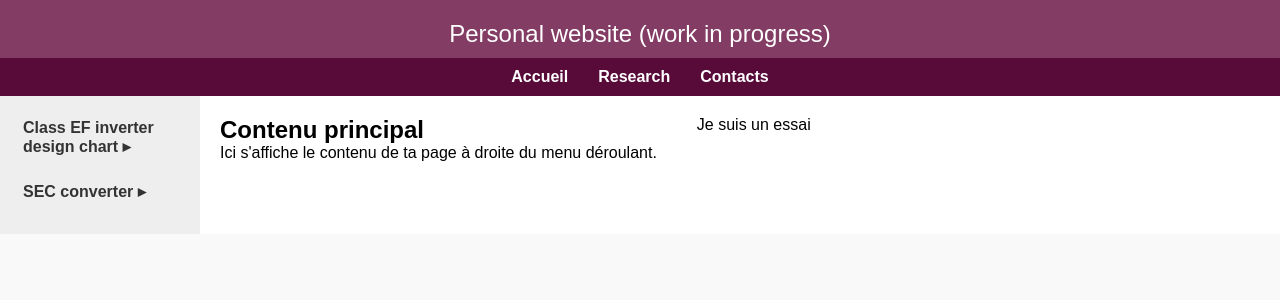
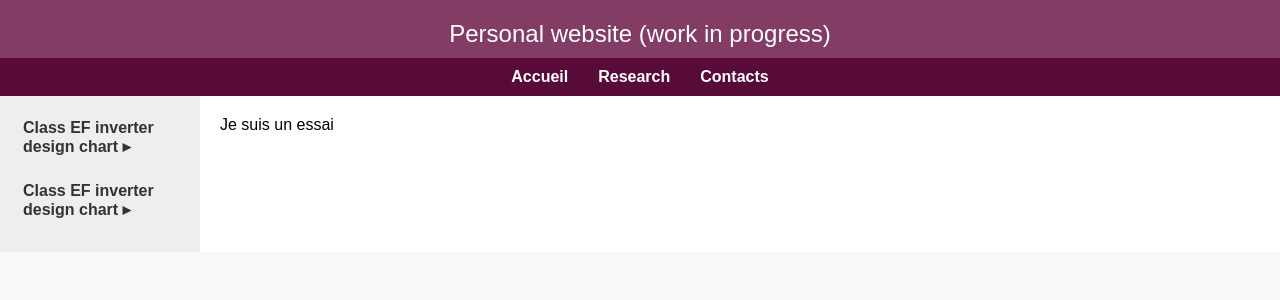
Before and after one commit to bdaire/bdaire.github.io, a Jekyll site: the page built from research_SEC_overview.md, in a window 1280 px wide. Shown: the top 300 px of the page. Built offline with Jekyll 4.4.1, drawn with Linux system fonts in a browser that asks for light colours.

Commit message:
Update sidebar-research.html

```diff
--- a/_includes/sidebar-research.html
+++ b/_includes/sidebar-research.html
@@ -1,31 +1,5 @@
-<!DOCTYPE html>
-<html lang="fr">
-<head>
-  <meta charset="UTF-8" />
-  <meta name="viewport" content="width=device-width, initial-scale=1.0" />
-  <title>Ma page</title>
+<aside style="width: 200px; background: #eee; padding: 15px; font-family: Arial, sans-serif; position: relative;">
   <style>
-    body {
-      margin: 0;
-      font-family: Arial, sans-serif;
-    }
-
-    .container {
-      display: flex;
-    }
-
-    aside {
-      width: 200px;
-      background: #eee;
-      padding: 15px;
-    }
-
-    main {
-      flex-grow: 1;
-      padding: 20px;
-    }
-
-    /* Menu styles (reprise de ton style) */
     .menu-item {
       position: relative;
       margin-bottom: 10px;
@@ -45,7 +19,7 @@
     }
 
     .submenu-title {
-      font-weight: normal;
+      font-weight: normal; /* Ce lien ne sera pas en gras */
     }
 
     .submenu {
@@ -87,17 +61,13 @@
       display: block;
     }
   </style>
-</head>
-<body>
 
-  <div class="container">
-    <!-- Menu latéral -->
-    <aside>
   <div class="menu-item">
     <span class="menu-link">Class EF inverter design chart ▸</span>
     <div class="submenu">
       <a href="/research_chart_overview.html">Overview</a>
 
+      <!-- Sous-menu à deux niveaux avec titre non gras -->
       <div class="submenu-item">
         <span class="menu-link submenu-title">Examples ▸</span>
         <div class="submenu">
@@ -114,22 +84,23 @@
   </div>
 
   <div class="menu-item">
-        <span class="menu-link">SEC converter ▸</span>
+    <span class="menu-link">Class EF inverter design chart ▸</span>
     <div class="submenu">
-          <a href="/property of symmetry.html">The property of symmetry</a>
+      <a href="/research_chart_overview.html">Overview</a>
+
+      <!-- Sous-menu à deux niveaux avec titre non gras -->
+      <div class="submenu-item">
+        <span class="menu-link submenu-title">Examples ▸</span>
+        <div class="submenu">
+          <a href="research_chart_example_1.html">Example 1</a>
+          <a href="research_chart_example_2.html">Example 2</a>
+          <a href="research_chart_example_3.html">Example 3</a>
+          <a href="research_chart_example_4.html">Example 4</a>
         </div>
-        <div class="submenu">
-          <a href="/SEC.html">Construction of the SEC converter</a>
+      </div>
+
+      <a href="/research_chart_svg-interactif.html">Interactive tool</a>
+      <a href="/research_chart_link.html">Ressources</a>
     </div>
   </div>
 </aside>
-
-    <!-- Contenu principal -->
-    <main>
-      <h2>Contenu principal</h2>
-      <p>Ici s'affiche le contenu de ta page à droite du menu déroulant.</p>
-    </main>
-  </div>
-
-</body>
-</html>
```
Lines whose indentation alone changed are shown as unchanged.
